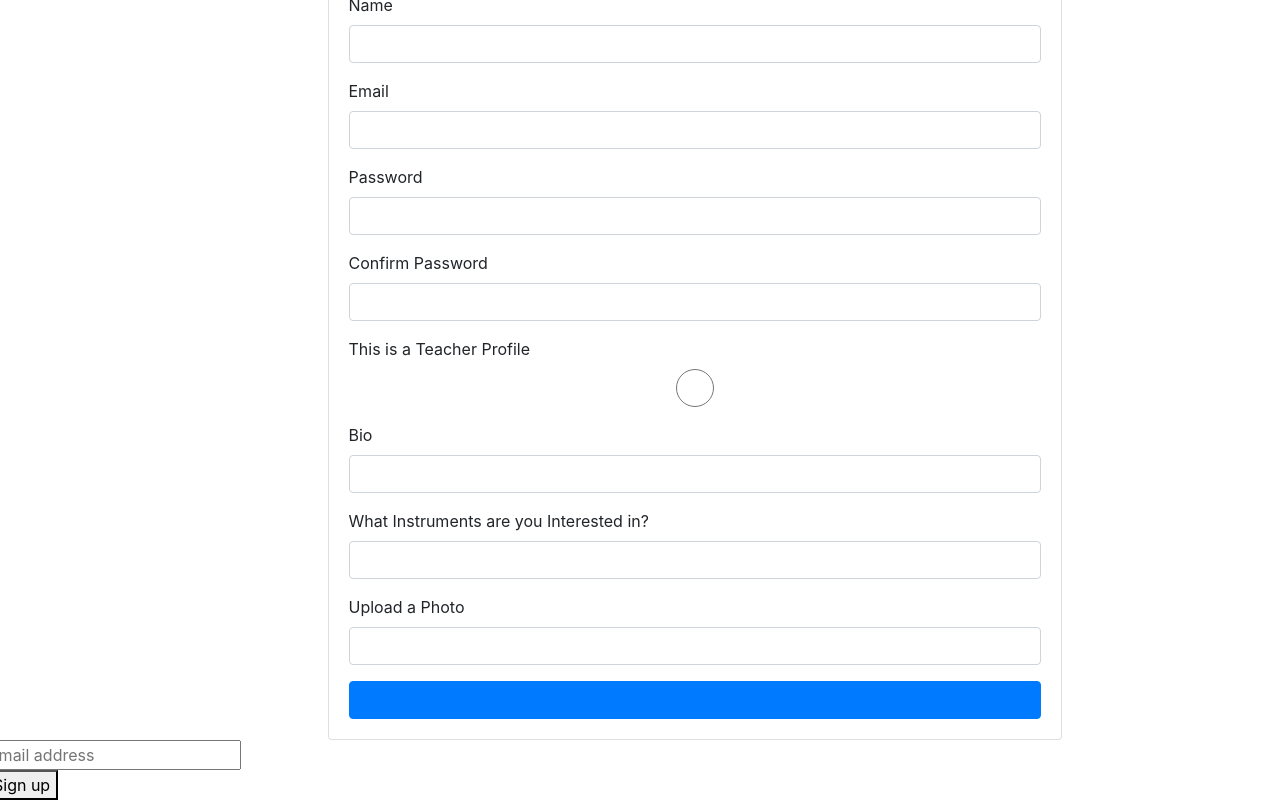
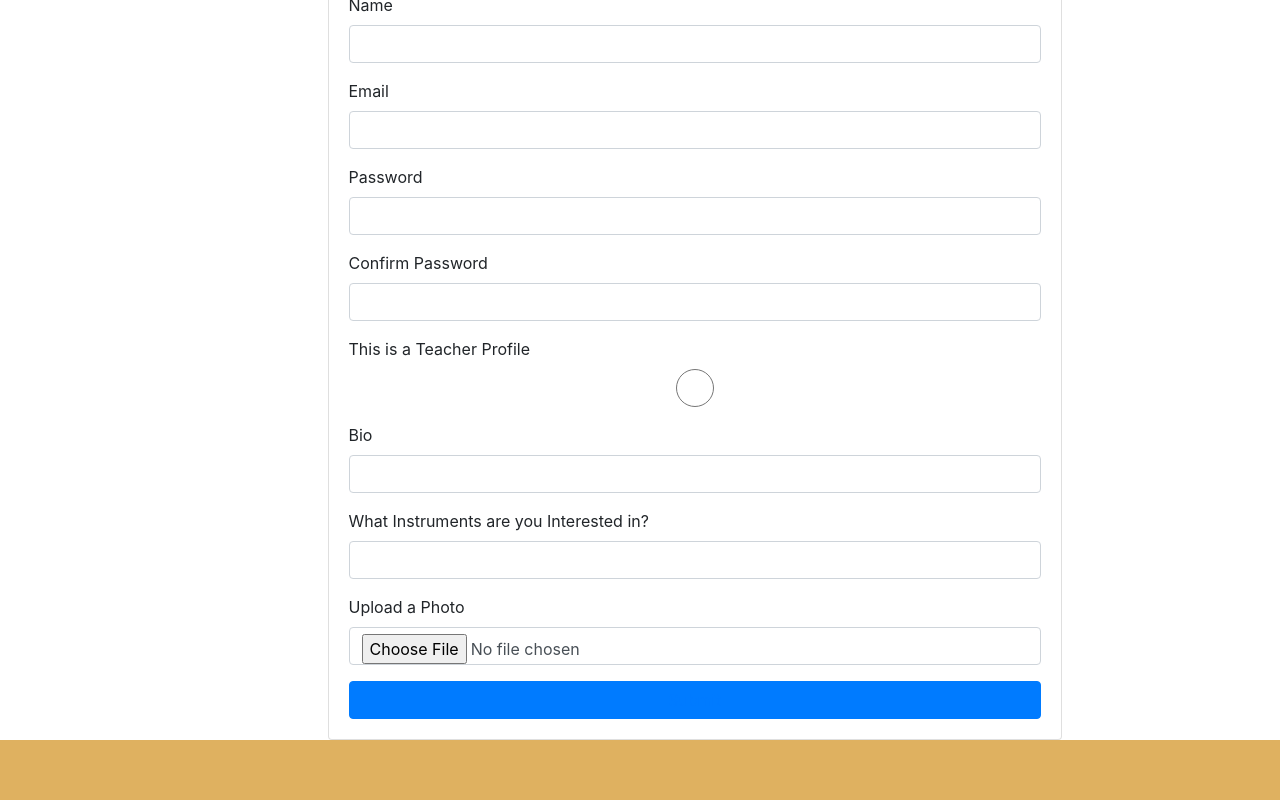
Before and after one commit to zbarovsky/help-wanted-frontend, a Next.js app: page /signup in a window 1280 px wide. Shown: the part 277-1077 px from the top of the page. After the commit the page ends 1017 px from the top, so only its background shows below. Built offline with nearby package versions, Linux system fonts and the light colour scheme.

Commit message:
doing a pull request so we are on the same page

```diff
--- a/pages/signup.tsx
+++ b/pages/signup.tsx
@@ -118,14 +118,14 @@ const Signup: React.FC = () => {
                   <label htmlFor="instrumentsPlayed">What Instruments are you Interested in?</label>
                   <input type="text" name="instrumentsPlayed" value={instrumentsPlayed} onChange={handleInstrumentsPlayed} className="form-control" />
                 </div>
+                {/* <div className="form-group">
+                  <label htmlFor="avatar">Upload a Photo</label>
+                  <input type="text" name="avatar" value={avatar} onChange={handleAvatar} className="form-control" />
+                </div> */}
                 <div className="form-group">
                   <label htmlFor="avatar">Upload a Photo</label>
-                  <input type="text" name="avatar" value={avatar} onChange={handleAvatar} className="form-control" />
+                  <input type="file" name="avatar" value={avatar} onChange={handleAvatar} className="form-control" />
                 </div>
-                {/* <div className="form-group">
-                  <label htmlFor="avatar">Upload a Photo</label>
-                  <input type="file" name="avatar" value={avatar} onChange={handleAvatar} className="form-control" />
-                </div> */}
                 <button onClick={handleSubmit} className="btn btn-primary float-right">
                   <Link href="/">
                     <a >Submit</a>
@@ -134,7 +134,7 @@ const Signup: React.FC = () => {
               {/* </form> */}
             </div>
           </div>
-          <CreateCustomerForm email={email} />
+          {/* <CreateCustomerForm email={email} /> */}
         </div>
       </div>
     )
```
